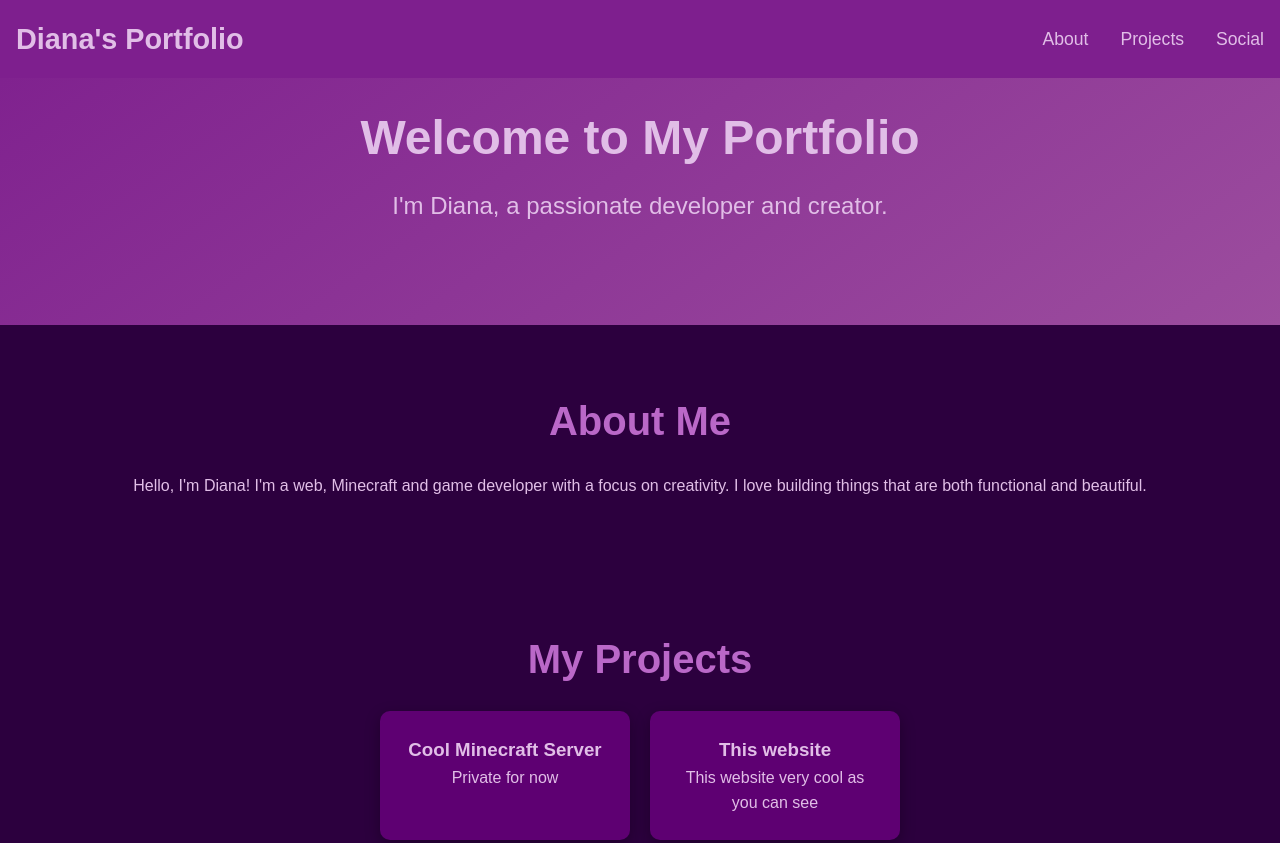
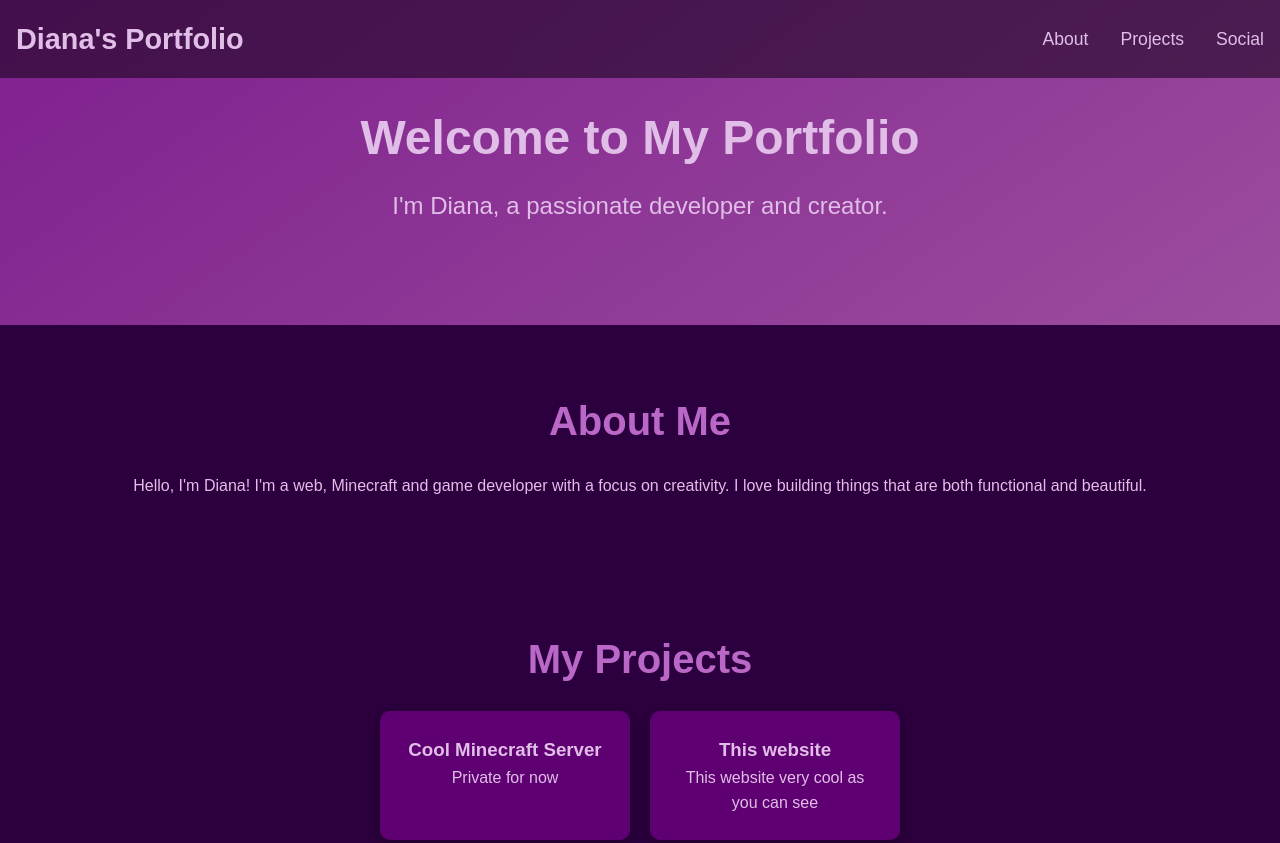
Before and after one commit to dianasimply/Website, a plain HTML site: page index.html in a window 1280 px wide. Shown: the top 843 px of the page. Drawn offline with Linux system fonts and the light colour scheme.

Commit message:
header is now transparent cause vibes

```diff
--- a/styles.css
+++ b/styles.css
@@ -12,7 +12,7 @@ body {
 }
 
 header {
-    background-color: #7e1f8e;
+    background-color: rgba(35, 9, 41, 0.644);
     color: #e1bee7;
     padding: 1rem;
     display: flex;
```
